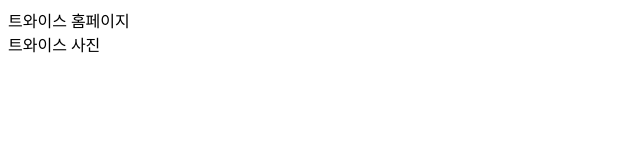
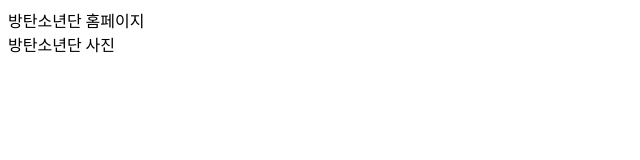
Before and after one commit to mr-cle/BTS_project, a plain HTML site: page index.html in a window 1280 px wide. Shown: the full height of the page, 0-640 px from the left. Drawn offline with Linux system fonts and the light colour scheme.

Commit message:
Change to bts

```diff
--- a/index.html
+++ b/index.html
@@ -1,5 +1,5 @@
 <html>
-	<title>트와이스</title>
-	<hl>트와이스 홈페이지</hl>
-	<div>트와이스 사진</div>
+	<title>방탄소년단</title>
+	<hl>방탄소년단 홈페이지</hl>
+	<div>방탄소년단 사진</div>
 </html>
```
